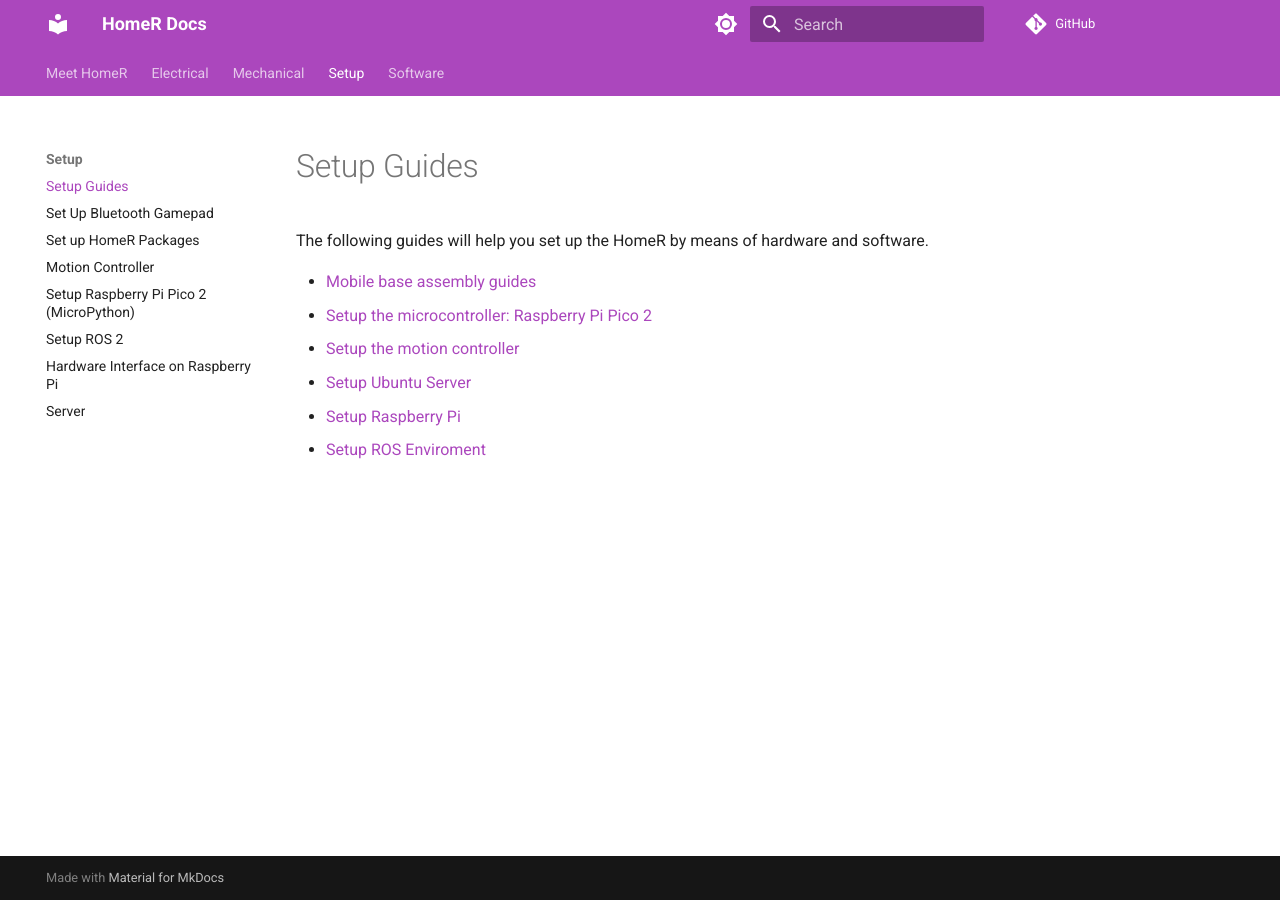
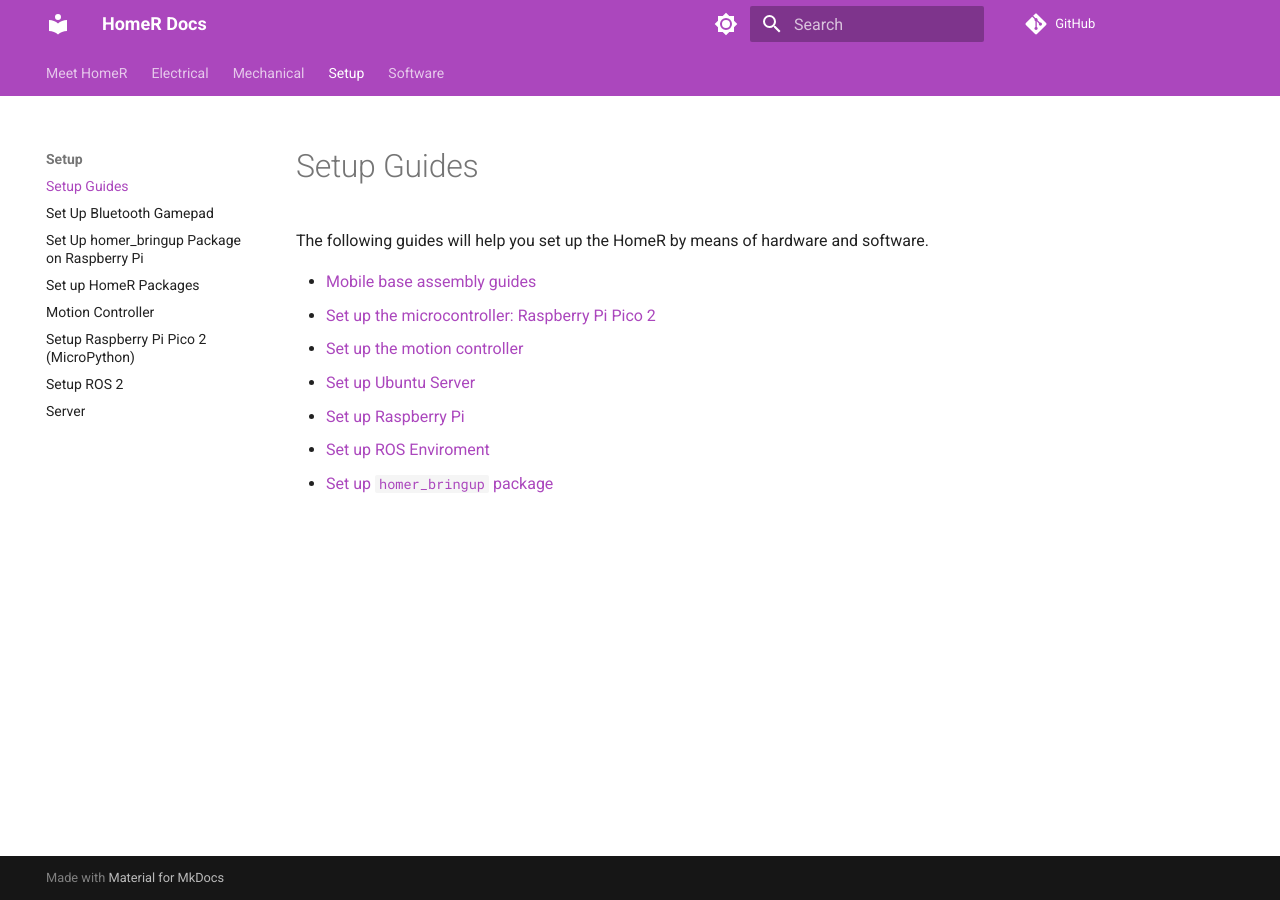
Before and after one commit to linzhangUCA/homer_docs, an MkDocs documentation site: the page built from docs/setup/index.md, in a window 1280 px wide. Built offline with MkDocs 1.6.1 and Material for MkDocs 9.7.7, drawn with Linux system fonts in a browser that asks for light colours; comment, search, counter and statistics services are not loaded.

Commit message:
update pages

```diff
--- a/docs/setup/index.md
+++ b/docs/setup/index.md
@@ -3,8 +3,9 @@
 The following guides will help you set up the HomeR by means of hardware and software.
 
 - [Mobile base assembly guides]()
-- [Setup the microcontroller: Raspberry Pi Pico 2](pico.md)
-- [Setup the motion controller](motion_control.md)
-- [Setup Ubuntu Server](server.md)
-- [Setup Raspberry Pi](rpi.md)
-- [Setup ROS Enviroment](ros.md)
+- [Set up the microcontroller: Raspberry Pi Pico 2](pico.md)
+- [Set up the motion controller](motion_control.md)
+- [Set up Ubuntu Server](server.md)
+- [Set up Raspberry Pi](rpi.md)
+- [Set up ROS Enviroment](ros.md)
+- [Set up `homer_bringup` package](homer_bringup.md)
```
Also changed, not shown: docs/setup/homer_bringup.md (added, +68 -0 lines), docs/setup/motion_control.md (+2 -0 lines), docs/setup/rpi.md (deleted, +0 -20 lines), docs/setup/assets/images/homer_bringup/homer_interface.png (added), docs/setup/assets/images/homer_bringup/homer_launch.png (added).
